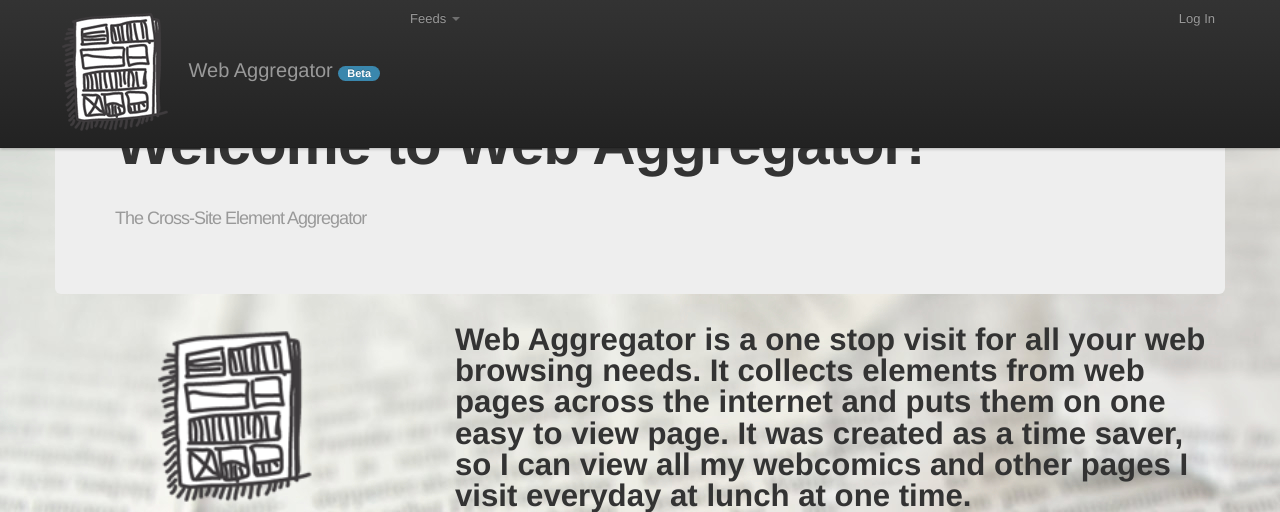
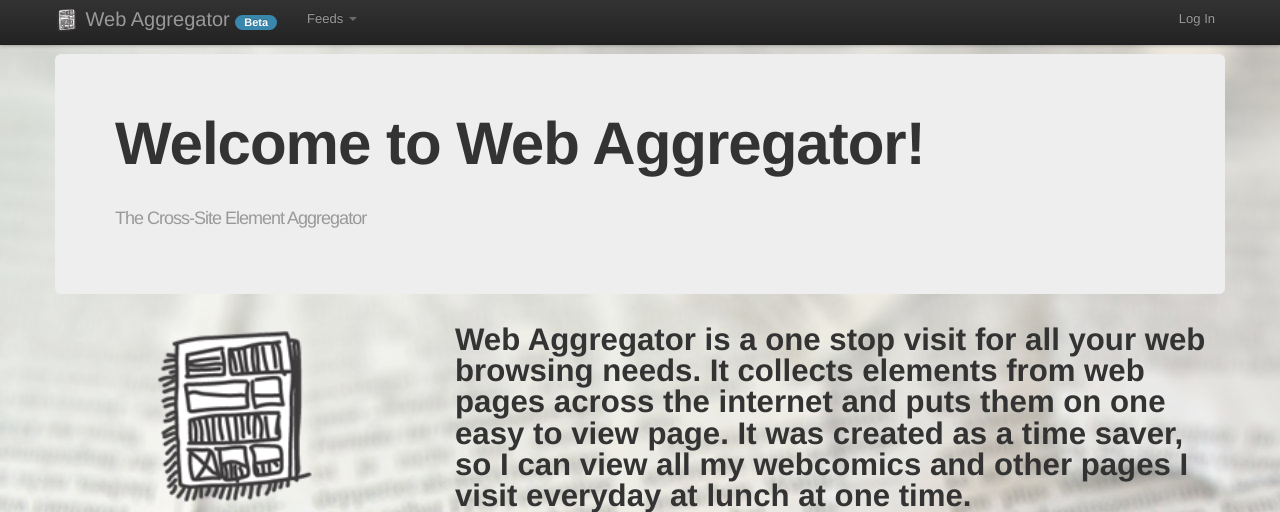
Before and after one commit to mc706/elemegrator, a Django app: template aggregator/feeds/templates/home.html in a window 1280 px wide. Shown: the top 512 px of the page. Run offline with Django 3.2, Linux system fonts and the light colour scheme; the template is opened without the code that fills it: most values are stand-ins (such as "Sample title", 1, 10 or a date in 2020); some libraries are stand-ins or nearby versions.

Commit message:
home and icon

```diff
--- a/aggregator/templates/base.html
+++ b/aggregator/templates/base.html
@@ -33,7 +33,7 @@
                             <span class="icon-bar"></span>
                         </a>
                         <a class="brand" href="{% url feeds.views.home %}">
-                            <img src="{{ STATIC_URL }}img/collector.png" style="heigh:90%">
+                            <img src="{{ STATIC_URL }}img/collector.png" style="width:25px">
                             Web Aggregator
                             <span class="badge badge-info">Beta</span>
                         </a>
```
